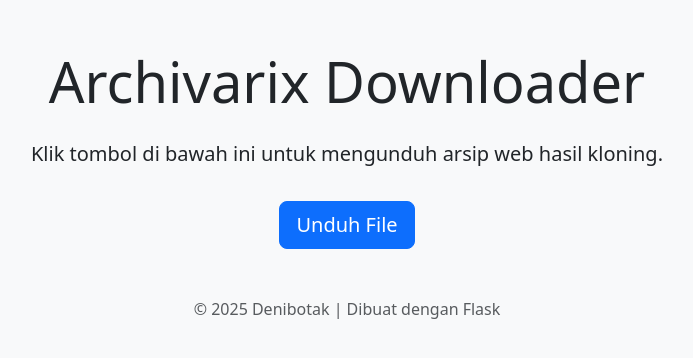
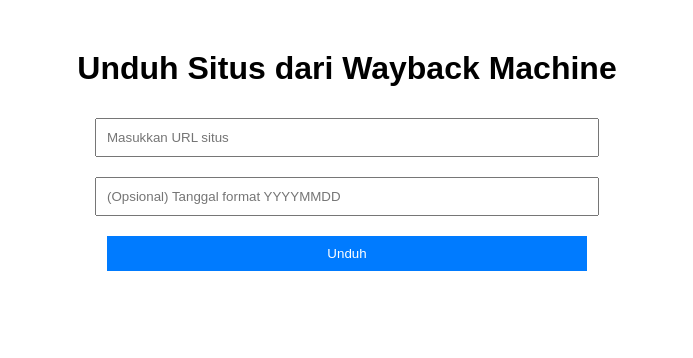
Before and after one commit to Denibotak/archivarix-clone, a Flask app: page / in a window 1280 px wide. Shown: the top 358 px of the page, without its empty margins (293-986 px from the left). Run offline with Flask 3, Linux system fonts and the light colour scheme.

Commit message:
Struktur proyek lengkap

```diff
--- a/app.py
+++ b/app.py
@@ -16,3 +16,27 @@
     # Untuk deployment di Render: gunakan 0.0.0.0 dan PORT dari environment
     port = int(os.environ.get("PORT", 5000))
     app.run(host="0.0.0.0", port=port, debug=True)
+
+@app.route('/download', methods=['POST'])
+def download_site():
+    url = request.form['url']
+    tanggal = request.form.get('tanggal')
+    # Nanti isi logic di sini untuk mengunduh dari Wayback Machine
+    return f"Kamu ingin unduh: {url} pada tanggal: {tanggal or 'terbaru'}"
+
+from flask import Flask, render_template, request, send_file
+import os
+
+app = Flask(__name__)
+
+@app.route('/')
+def home():
+    return render_template('index.html')
+
+@app.route('/download')
+def download():
+    file_path = 'archivarix.zip'
+    return send_file(file_path, as_attachment=True)
+
+if __name__ == "__main__":
+    app.run(debug=True)
--- a/templates/index.html
+++ b/templates/index.html
@@ -1,22 +1,32 @@
 <!DOCTYPE html>
-<html lang="id">
+<html>
 <head>
-    <meta charset="UTF-8">
-    <meta name="viewport" content="width=device-width, initial-scale=1.0">
-    <title>Archivarix Downloader</title>
-    <link href="https://cdn.jsdelivr.net/npm/bootstrap@5.3.3/dist/css/bootstrap.min.css" rel="stylesheet">
+    <title>Deni Botak</title>
+    <style>
+        body {
+            font-family: Arial, sans-serif;
+            max-width: 600px;
+            margin: 50px auto;
+            text-align: center;
+        }
+        input, button {
+            padding: 10px;
+            margin: 10px;
+            width: 80%;
+        }
+        button {
+            background-color: #007bff;
+            color: white;
+            border: none;
+        }
+    </style>
 </head>
-<body class="bg-light">
-
-<div class="container text-center mt-5">
-    <h1 class="display-4 mb-4">Archivarix Downloader</h1>
-    <p class="lead">Klik tombol di bawah ini untuk mengunduh arsip web hasil kloning.</p>
-    <a href="/download" class="btn btn-primary btn-lg mt-3">Unduh File</a>
-</div>
-
-<footer class="text-center mt-5 text-muted">
-    <p>© 2025 Denibotak | Dibuat dengan Flask</p>
-</footer>
-
+<body>
+    <h1>Unduh Situs dari Wayback Machine</h1>
+    <form action="/download" method="post">
+        <input type="text" name="url" placeholder="Masukkan URL situs" required><br>
+        <input type="text" name="tanggal" placeholder="(Opsional) Tanggal format YYYYMMDD"><br>
+        <button type="submit">Unduh</button>
+    </form>
 </body>
 </html>
```
